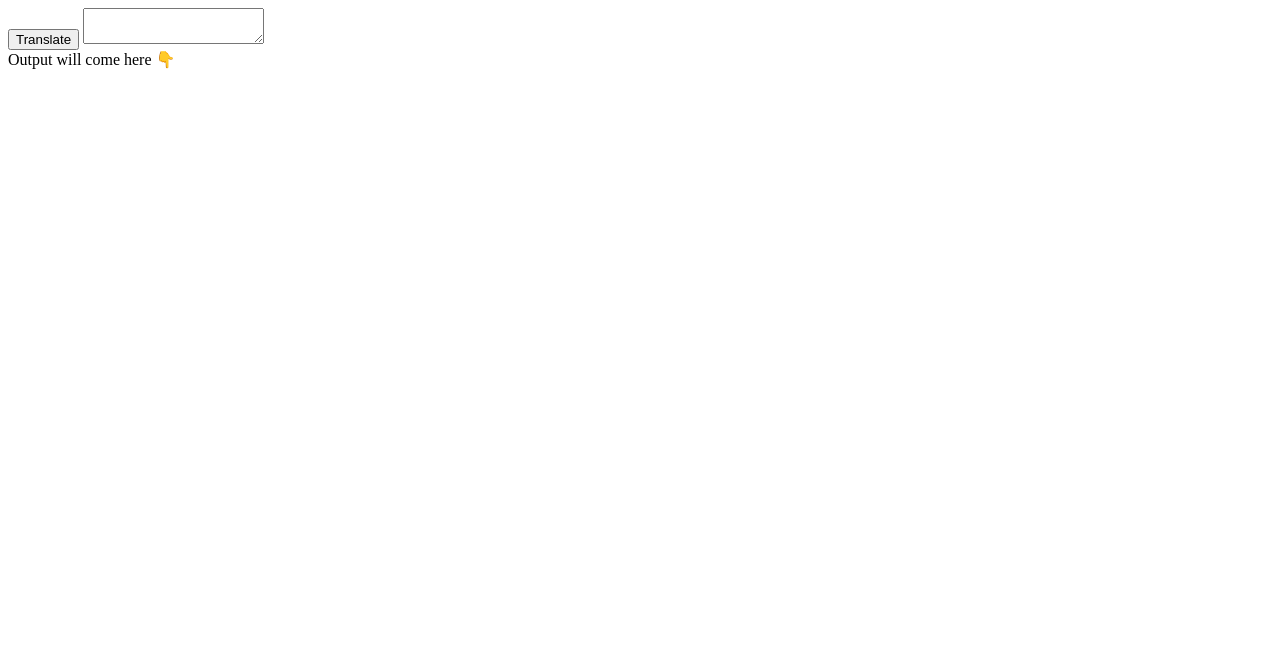
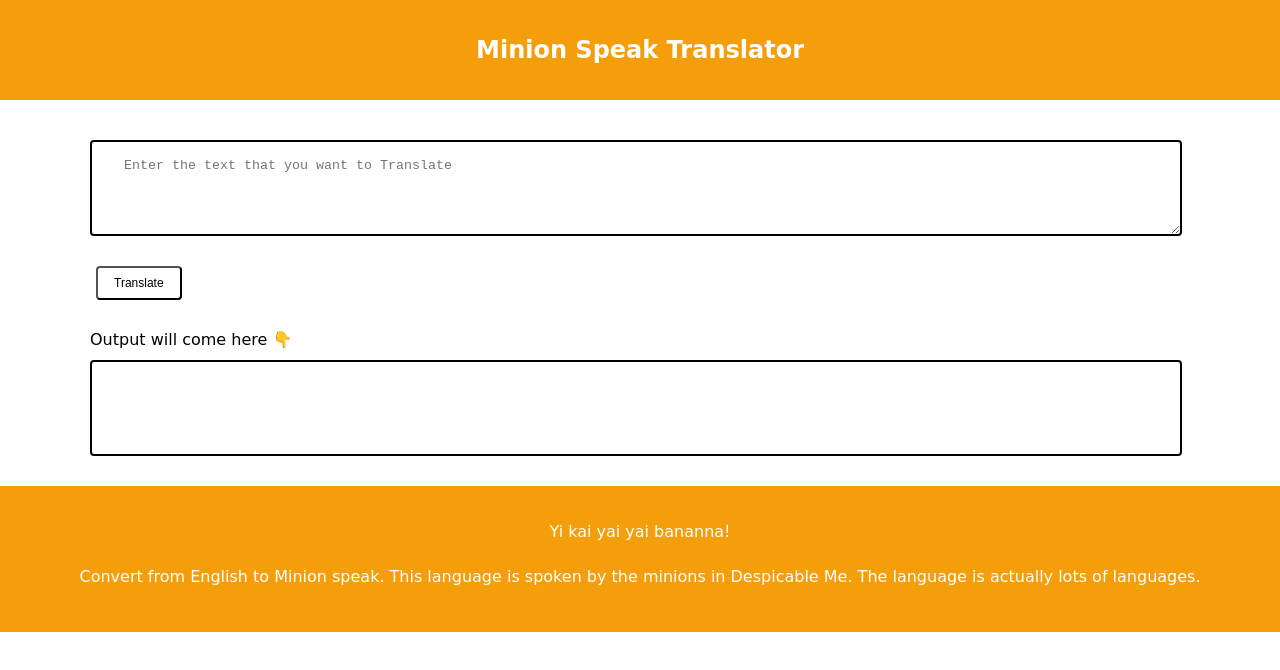
Before and after one commit to SDUBEY23/minion-translator, a plain HTML site: page index.html in a window 1280 px wide. Drawn offline with Linux system fonts and the light colour scheme; a web font is replaced by a local one.

Commit message:
added css

```diff
--- a/index.html
+++ b/index.html
@@ -1,17 +1,34 @@
 <!DOCTYPE html>
 <html lang="en">
+
 <head>
     <meta charset="UTF-8">
     <meta name="viewport" content="width=device-width, initial-scale=1.0">
     <title>Banana Talk</title>
+    <link href='/style.css' rel='stylesheet' />
+</head>
 
-</head>
 <body>
-    <button id="btn-translate">Translate</button>
-    <textarea id="txt-input"></textarea>
+    <nav class="nav-heading">
+        <h1>Minion Speak Translator</h1>
+    </nav>
+    <section>
+        <textarea class="txt-area" id="txt-input" placeholder="Enter the text that you want to Translate"></textarea>
+        <button class="btn" id="btn-translate">Translate</button>
+    </section>
+    <section>
+        <div class="div-header">Output will come here 👇</div>
+        <div class="output-div" id='output'></div>
+    </section>
+    <footer class="footer">
+        <p class="footer-header">Yi kai yai yai bananna!</p>
+        <p class="footer-text">Convert from English to Minion speak.
+            This language is spoken by the minions in
+            Despicable Me. The language is actually lots of
+            languages.</p>
 
-    <div>Output will come here 👇</div>
-    <div id='output'></div>
+    </footer>
     <script src="script.js" type="text/javascript"></script>
 </body>
+
 </html>
--- a/script.js
+++ b/script.js
@@ -4,16 +4,16 @@ var outputDiv = document.querySelector('#output');
 
 const serverURL = "https://api.funtranslations.com/translate/minion.json";
 
-function getTranslationURL(txtInput){
+function getTranslationURL(txtInput) {
     return serverURL + "?" + "text=" + txtInput;
 }
 
-function errorHandler(error){
+function errorHandler(error) {
     console.log("error occured", error);
     alert("Something Went wrong! Please try after sometime");
 }
 
-function clickEventHandler(){
+function clickEventHandler() {
 
     var inputText = txtInput.value;
 
--- /dev/null
+++ b/style.css
@@ -0,0 +1,86 @@
+@import url('https://fonts.googleapis.com/css2?family=Akaya+Telivigala&display=swap');
+
+body {
+    font-family: 'Akaya Telivigala', cursive;
+    margin: 0px;
+}
+
+:root {
+    --primary-color: #F59E0B;
+}
+
+.nav-heading {
+    padding: 1rem;
+    background-color: var(--primary-color);
+    text-align: center;
+    color: white;
+}
+
+.txt-area {
+    display: block;
+    height: 60px;
+    padding: 1rem 2rem;
+    width: 80%;
+    margin: 40px 20px 30px 90px;
+    border: 2px solid black;
+    border-radius: 0.25rem;
+    align-items: center;
+}
+
+.btn {
+    padding: 0.5rem 1rem;
+    margin: 0rem 6rem;
+    /* border: none; */
+    border-radius: 0.25rem;
+    border-color: solid #F59E0B;
+    background-color: white;
+    color: black;
+    text-align: center;
+    text-decoration: none;
+    display: inline-block;
+    transition-duration: 0.4s;
+    cursor: pointer;
+    font-size: 12px;
+    box-shadow: none;
+}
+
+.btn:hover {
+    background-color: var(--primary-color);
+    color: white;
+
+}
+
+.output-div {
+    border: 2px solid black;
+    width: 80%;
+    height: 60px;
+    padding: 1rem 2rem;
+    margin: 20px 20px 30px 90px;
+    border-radius: 0.25rem;
+    align-items: center;
+}
+
+.div-header {
+    height: 10px;
+    margin-top: 30px;
+    margin-bottom: 10px;
+    margin-left: 90px;
+}
+
+.footer {
+    padding: 20px 0px;
+    background-color: var(--primary-color);
+    color: white;
+    font-size: 16px;
+    justify-content: space-evenly;
+
+}
+
+.footer-header {
+    text-align: center;
+}
+
+.footer-text {
+    padding: 10px 10px;
+    text-align: center;
+}
```
Lines whose indentation alone changed are shown as unchanged.
